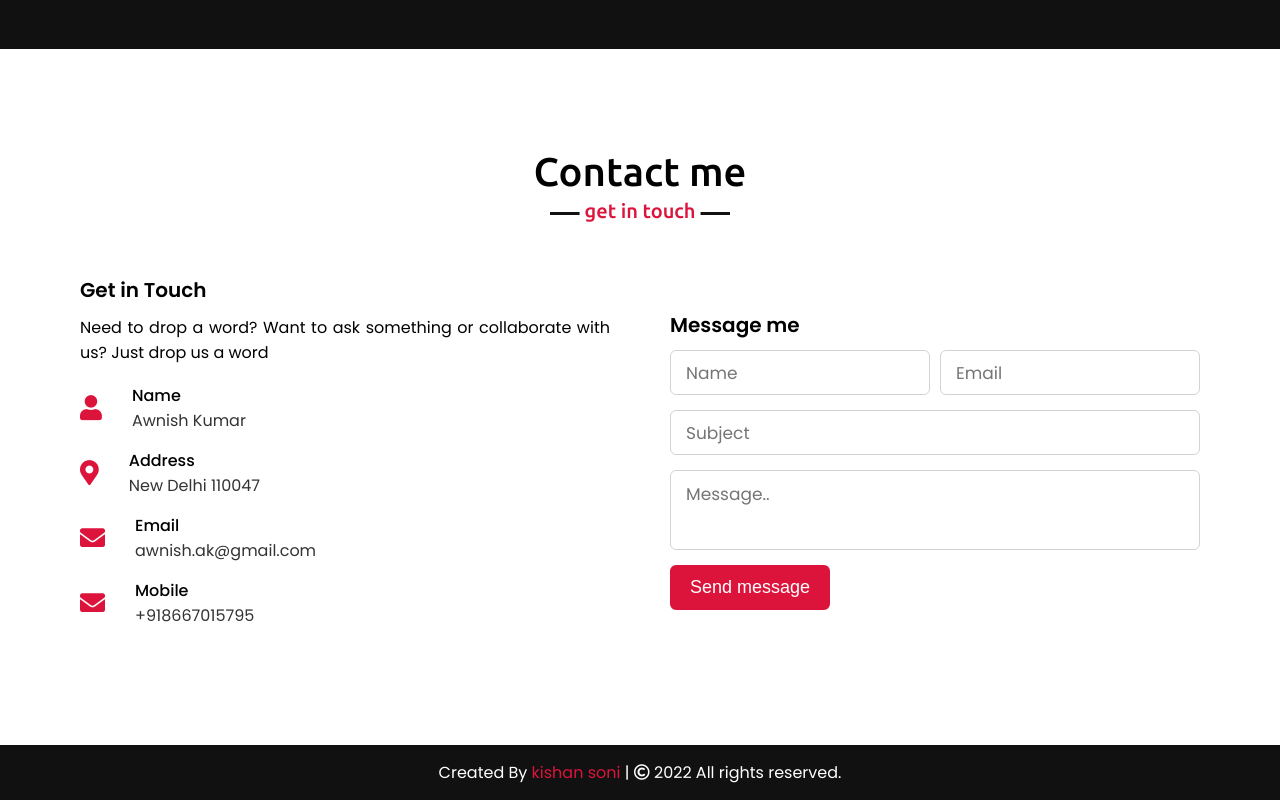
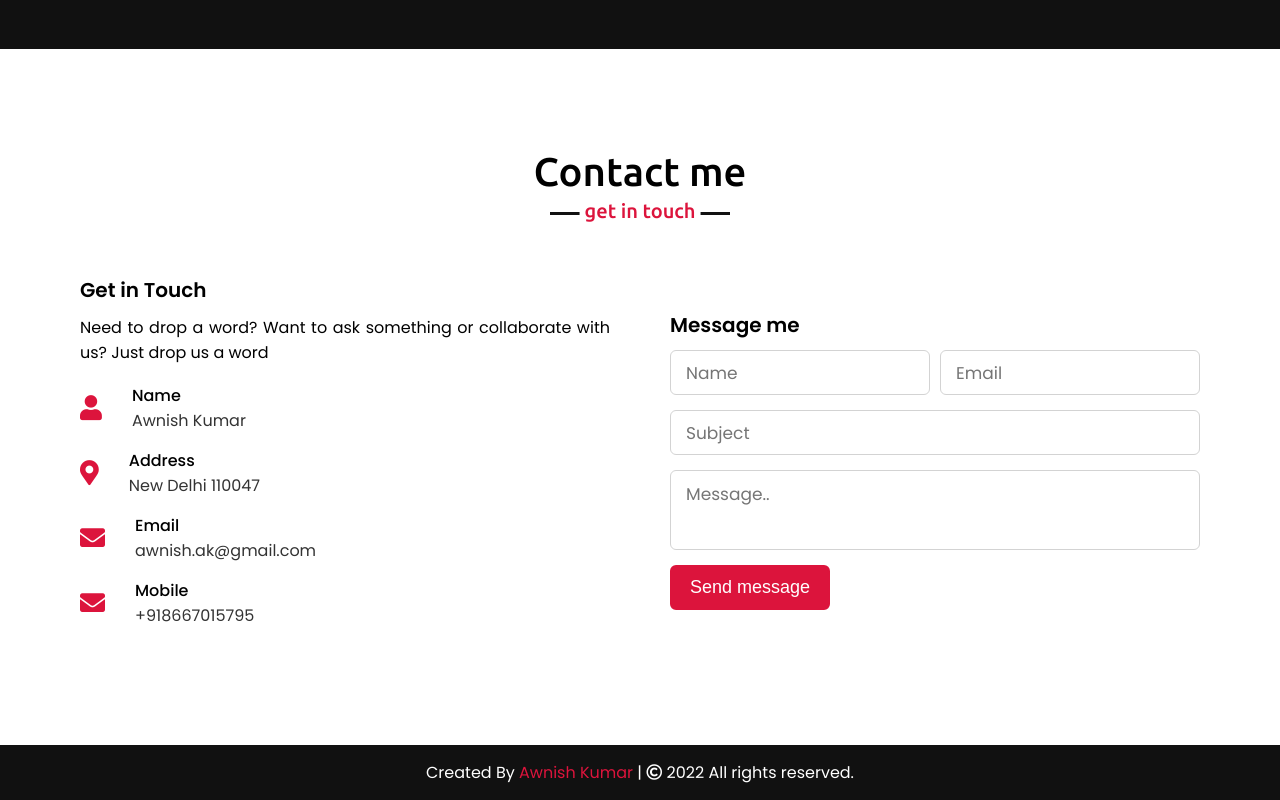
Before and after one commit to awnishkumar27/My-Portfolio, a plain HTML site: page index.html in a window 1280 px wide. Shown: the part 3516-4316 px from the top of the page. Drawn offline with nearby package versions, Linux system fonts and the light colour scheme.

Commit message:
Update index.html

```diff
--- a/index.html
+++ b/index.html
@@ -267,7 +267,7 @@
 
     <!-- footer section start -->
     <footer>
-        <span>Created By <a href="#">kishan soni</a> | <span class="far fa-copyright"></span> 2022 All rights reserved.</span>
+        <span>Created By <a href="#">Awnish Kumar</a> | <span class="far fa-copyright"></span> 2022 All rights reserved.</span>
     </footer>
 
     <script src="script.js"></script>
```
